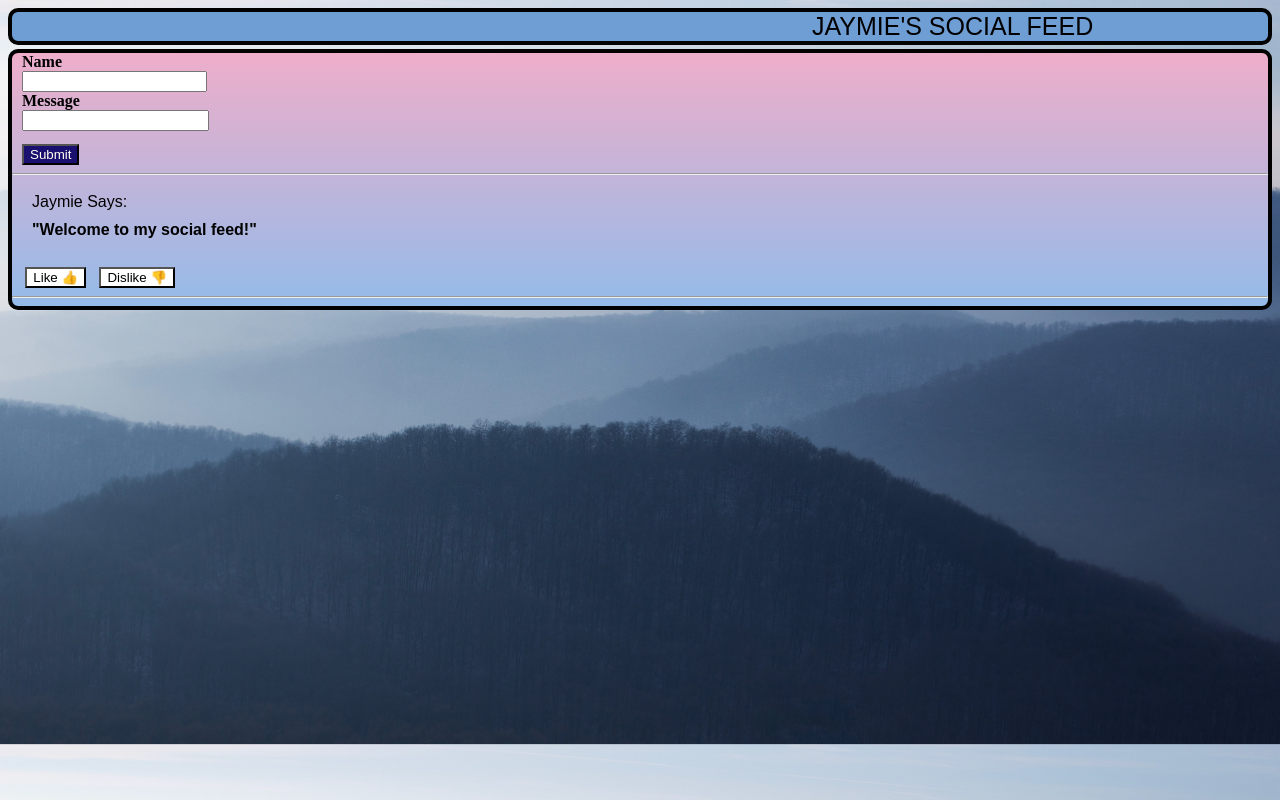
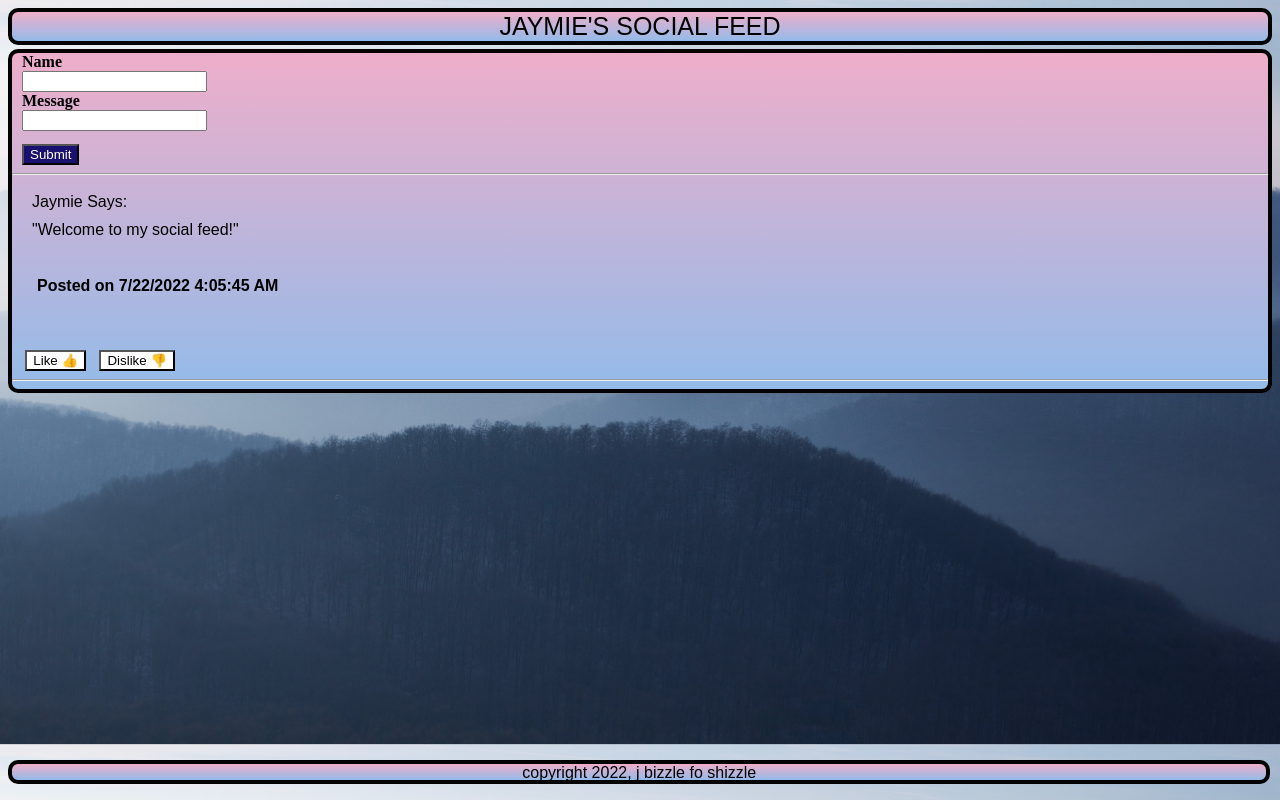
Before and after one commit to jaymieb828/SocialFeed_Framework, a React (Create React App) app in the folder socialfeed/: page / in a window 1280 px wide. Built offline with nearby package versions, Linux system fonts and the light colour scheme.

Commit message:
added custom footer and styling.

```diff
--- a/socialfeed/public/index.html
+++ b/socialfeed/public/index.html
@@ -40,4 +40,7 @@
       To create a production bundle, use `npm run build` or `yarn build`.
     -->
   </body>
+  <footer>
+    copyright 2022, j bizzle fo shizzle
+  </footer>
 </html>
--- a/socialfeed/src/App.css
+++ /dev/null
@@ -1,24 +0,0 @@
-
-.borders{
-    display: grid;
-    border: 4px solid black;
-    border-radius: 10px;
-    background: rgb(238,174,202);
-    background: linear-gradient(180deg, rgba(238,174,202,1) 0%, rgba(148,187,233,1) 100%);
-
-
-  }
-  .container-fluid{
-    max-width: 2070px;
-    max-height: fit-content;
-
-  }
-  .navbar{
-    border-radius: 10px;
-    ;
-  }
-  body{
-    background-image: url(./Components/backgroundphoto.jpg);
-    background-size: cover;
-
-  };
--- a/socialfeed/src/App.js
+++ b/socialfeed/src/App.js
@@ -4,7 +4,7 @@ import CreatePost from './Components/CreatePost';
 import NavBar from './Components/NavBar';
 import "./Components/DisplayPost";
 import "./Components/CreatePost";
-import './App.css';
+import './Index.css';
 
 
 function App() {
@@ -23,6 +23,7 @@ return (
   <div className='borders'>
     <CreatePost addNewPost={addNewPost}/>
     <DisplayPosts displayPosts={posts}/>
+
     </div>
   </div>
   );
--- /dev/null
+++ b/socialfeed/src/Components/Date.css
@@ -0,0 +1,9 @@
+.date{
+    margin-left: 25px;
+
+}
+.text-muted{
+    font-family: 'Arial Narrow Bold', sans-serif;
+    font-size: 1rem;
+    font-style:
+}
--- /dev/null
+++ b/socialfeed/src/Components/Date.jsx
@@ -0,0 +1,13 @@
+import React, { useState } from "react";
+import './Date.css'
+
+export const DateTime = () => {
+  const [dateTime, setDateTime] = useState(new Date());
+
+  return (
+    <div className="date">
+            <h6 className="text-muted">Posted on {`${dateTime.toLocaleDateString()} ${dateTime.toLocaleTimeString()}`}</h6>
+    </div>
+  );
+};
+export default DateTime
--- a/socialfeed/src/Components/DisplayPost.css
+++ b/socialfeed/src/Components/DisplayPost.css
@@ -1,10 +1,10 @@
 #name{
     font-family: 'Arial';
-    font-weight: 200;
+    font-weight: 400;
 
 
 }
 #message{
     font-family: 'Arial Narrow Bold', sans-serif;
-    font-weight: 700;
+    font-weight: 400;
 }
--- a/socialfeed/src/Components/NavBar.css
+++ b/socialfeed/src/Components/NavBar.css
@@ -1,14 +1,15 @@
 
 #navbar{
-    background-color: rgb(110, 158, 212);
+    background: rgb(238,174,202);
+    background: linear-gradient(180deg, rgba(238,174,202,1) 0%, rgba(148,187,233,1) 100%);
     display: grid;
     border: 4px solid black;
+    text-align: center;
     border-radius: 10px;
     margin-bottom: .25em;
 
 }
 #navbarBrand{
-    margin-left: 32em;
     color: rgb(0, 0, 0);
     font-family:'Arial Narrow Bold', sans-serif ;
     font-weight: 500;
--- a/socialfeed/src/Components/Post.jsx
+++ b/socialfeed/src/Components/Post.jsx
@@ -1,11 +1,13 @@
 import React from "react";
 import Buttons from "./Buttons";
 import './Post.css';
+import { DateTime } from "./Date";
 
 const Post=(props) =>{
     return (
         <div>
             <p id='name'>{props.name}</p>
+            <DateTime />
             <p id='message'>{props.name}</p>
             <Buttons/>
             <hr/>
--- /dev/null
+++ b/socialfeed/src/Index.css
@@ -0,0 +1,40 @@
+
+.borders{
+    display: grid;
+    border: 4px solid black;
+    border-radius: 10px;
+    background: rgb(238,174,202);
+    background: linear-gradient(180deg, rgba(238,174,202,1) 0%, rgba(148,187,233,1) 100%);
+
+
+  }
+  .container-fluid{
+    width: auto;
+    max-height:max-content;
+
+  }
+  .navbar{
+    border-radius: 10px;
+    ;
+  }
+  body{
+    background-image: url(./Components/backgroundphoto.jpg);
+    background-size: cover;
+
+  }
+  footer{
+    position: absolute;
+    height: 1em;
+    bottom:2%;
+    width: 98%;
+    display: grid;
+    border: 4px solid black;
+    border-radius: 10px;
+    background: rgb(238,174,202);
+    background: linear-gradient(180deg, rgba(238,174,202,1) 0%, rgba(148,187,233,1) 100%);
+    text-align:center;
+    font-family: 'Arial Narrow Bold', sans-serif;
+    font-size: 1em;
+
+  }
+  ;
```
